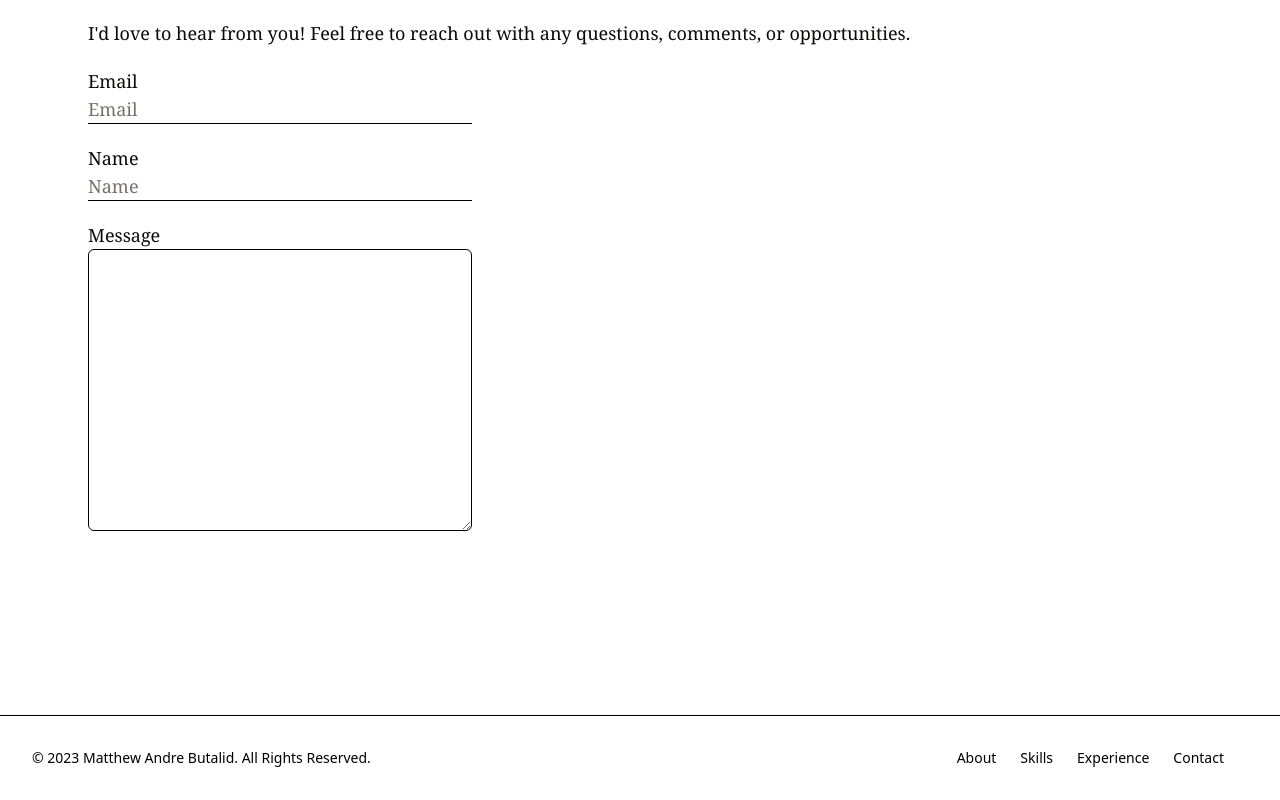
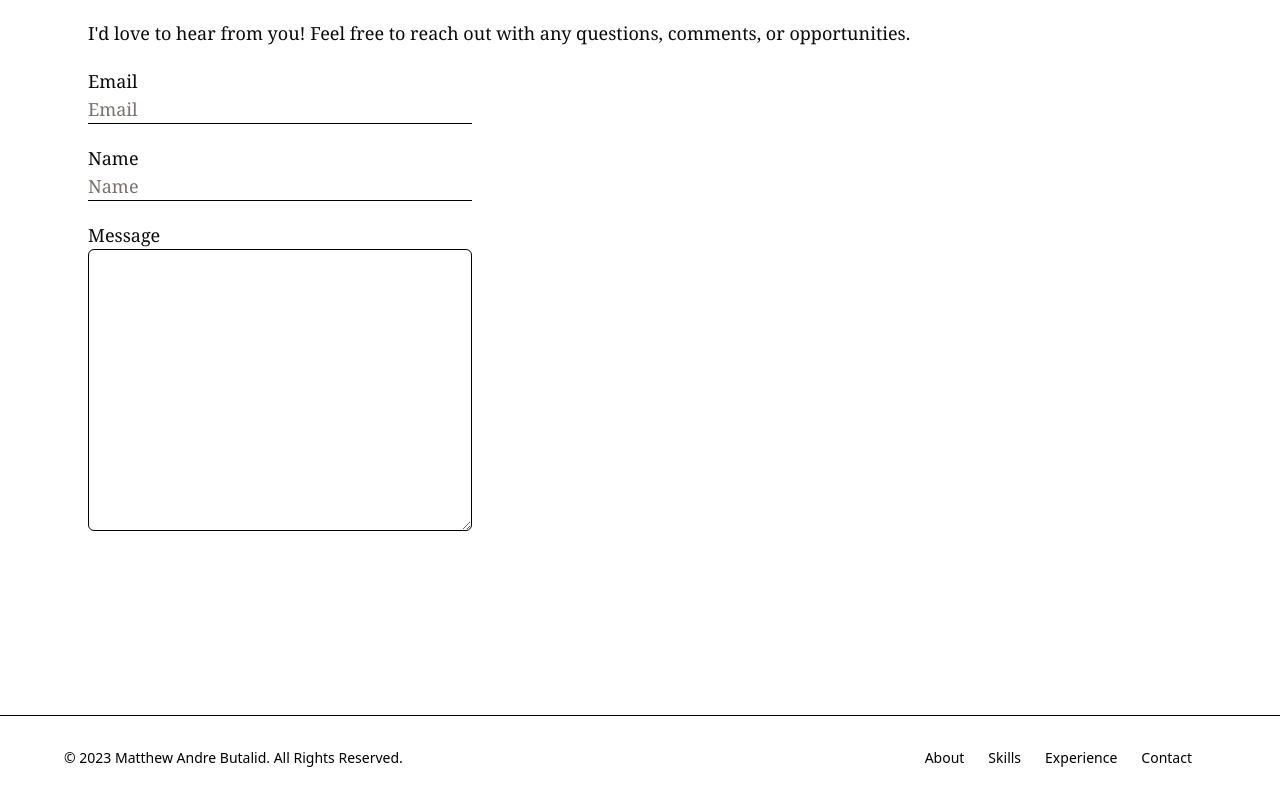
Before and after one commit to matthew2344/nextjs_portfolio, a Next.js app: page / in a window 1280 px wide. Shown: the part 3121-3921 px from the top of the page. Built offline with nearby package versions, Linux system fonts and the light colour scheme.

Commit message:
Attempt to fix key prop missing

```diff
--- a/src/components/carousel/ProjectCarousel.tsx
+++ b/src/components/carousel/ProjectCarousel.tsx
@@ -1,6 +1,5 @@
 import React from 'react'
 import { Carousel, CarouselContent, CarouselItem, CarouselNext, CarouselPrevious } from '../ui/carousel'
-import { Card } from '../ui/card'
 
 export default function ProjectCarousel() {
 
--- a/src/components/footer/MyFooter.tsx
+++ b/src/components/footer/MyFooter.tsx
@@ -2,7 +2,7 @@ import React from 'react'
 
 export default function MyFooter() {
   return (
-    <footer className='font-sans flex flex-col md:flex-row shadow p-4 text-black dark:text-white bg-white dark:bg-black border-t border-black dark:border-white'>
+    <footer className='font-sans flex flex-col md:flex-row shadow py-4 px-12 text-black dark:text-white bg-white dark:bg-black border-t border-black dark:border-white'>
         <div className="w-full mx-auto max-w-screen-xl p-4 md:flex md:items-center md:justify-between">
             <span className="text-sm sm:text-center">© 2023 Matthew Andre Butalid. All Rights Reserved.</span>
         </div>
```
